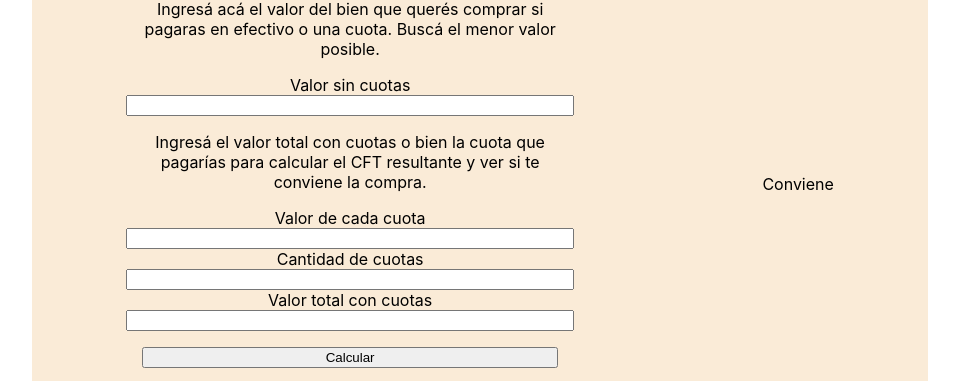
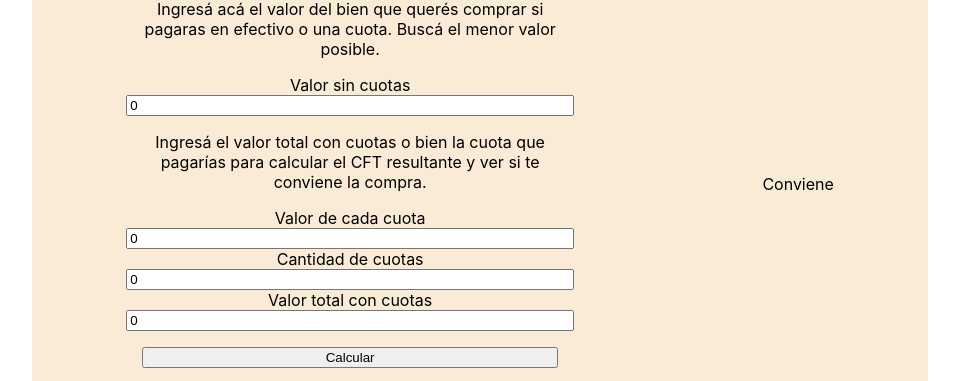
Before and after one commit to soype/sacaloencuotas, a React (Create React App) app: page / in a window 1280 px wide. Shown: the part 218-599 px from the top of the page, without its empty margins (160-1119 px from the left). Built offline with nearby package versions, Linux system fonts and the light colour scheme.

Commit message:
Start adding logic

```diff
--- a/src/components/calculator/Form.js
+++ b/src/components/calculator/Form.js
@@ -7,11 +7,37 @@ import Result from './Result';
 const Form = () => {
 
     const [resultado, setResultado] = useState('Conviene');
+    const [valorInicial, setValorInicial] = useState(0);
+    const [valorCuota, setValorCuota] = useState(0);
+    const [cantCuotas, setCantCuotas] = useState(0);
+    const [valorFinal, setValorFinal] = useState(0);
+    const [valorFinalDisplay, setValorFinalDisplay] = useState(0);
 
     const calcularCuotas = (e) => {
         e.preventDefault();
+        setValorFinal(valorCuota * cantCuotas);
+        setValorFinalDisplay(valorCuota * cantCuotas);
+        console.log(valorFinalDisplay);
+        setValorCuota(0);
+        setCantCuotas(0);
+        setValorFinal(0);
+
     }
 
+    const valorInicialHandler = e => {
+        setValorInicial(e.currentTarget.value);
+    }
+
+    const valorCuotaHandler = e => {
+        setValorCuota(e.currentTarget.value);
+    }
+    const cantCuotasHandler = e => {
+        setCantCuotas(e.currentTarget.value);
+    }
+
+    const valorFinalHandler = e => {
+        setValorFinal(e.currentTarget.value);
+    }
 
 
   return (
@@ -19,14 +45,14 @@ const Form = () => {
         <form onSubmit={calcularCuotas} className={styles.calculator}>
             <p>Ingresá acá el valor del bien que querés comprar si pagaras en efectivo o una cuota. Buscá el menor valor posible.</p>
             <label htmlFor="">Valor sin cuotas</label>
-            <input type="number" />
+            <input type="number" value={valorInicial} onChange={valorInicialHandler} />
             <p>Ingresá el valor total con cuotas o bien la cuota que pagarías para calcular el CFT resultante y ver si te conviene la compra.</p>
             <label htmlFor="">Valor de cada cuota</label>
-            <input type="number" />
+            <input type="number" value={valorCuota} onChange={valorCuotaHandler} />
             <label htmlFor="">Cantidad de cuotas</label>
-            <input type="number" />
+            <input type="number" value={cantCuotas} onChange={cantCuotasHandler} />
             <label htmlFor="">Valor total con cuotas</label>
-            <input type="number" />
+            <input type="number" value={valorFinal} onChange={valorFinalHandler} />
             <button className={styles.submit}>Calcular</button>
         </form>
         <Result resultado={resultado}></Result>
```
